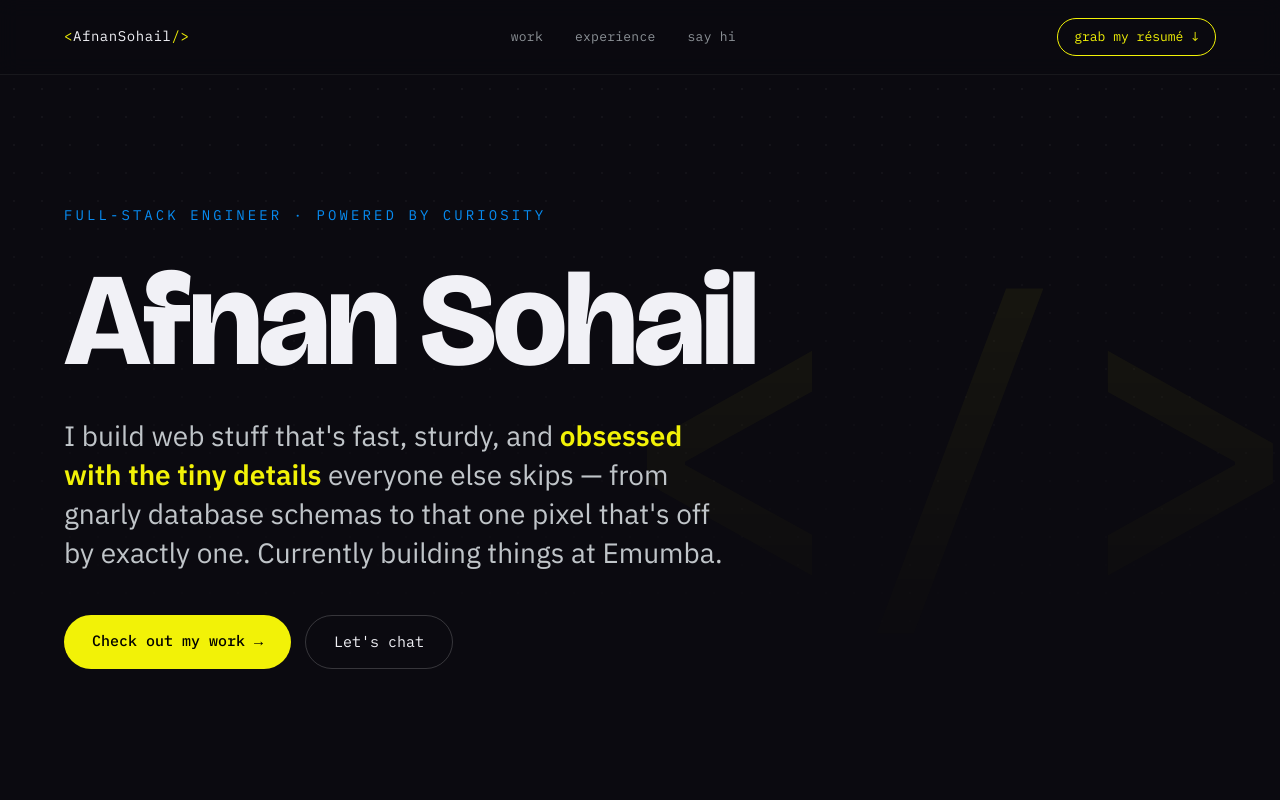
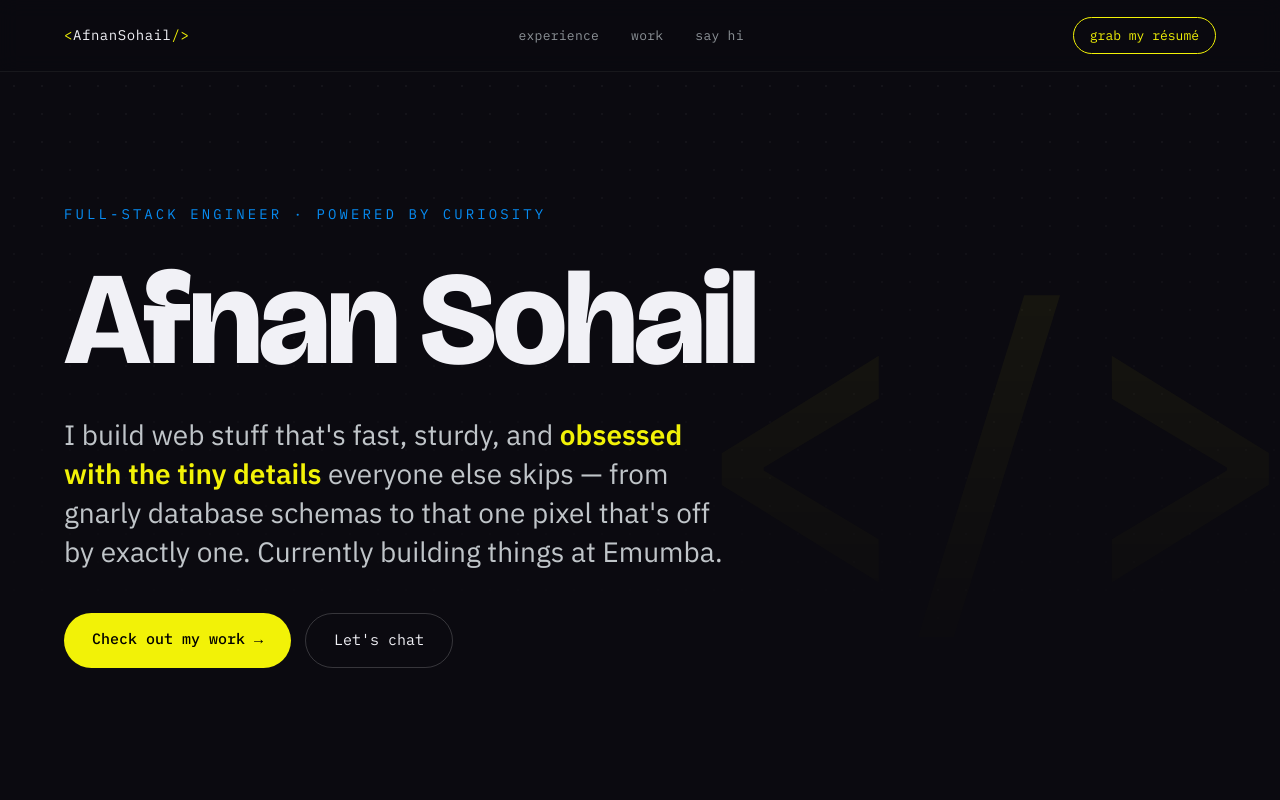
Before and after one commit to afnansohail/afnansohail.github.io, a React (Vite) app: page / in a window 1280 px wide. Shown: the top 800 px of the page. Built offline with nearby package versions, Linux system fonts and the light colour scheme.

Commit message:
Refactor Header component to use HEADER_HEIGHT constant and adjust layout; update motion duration and easing for improved animations

```diff
--- a/src/App.tsx
+++ b/src/App.tsx
@@ -1,5 +1,5 @@
 import { MotionConfig } from "motion/react";
-import Header from "./components/Header";
+import Header, { HEADER_HEIGHT } from "./components/Header";
 import Hero from "./components/Hero";
 import Skills from "./components/Skills";
 import Experience from "./components/Experience";
@@ -14,8 +14,11 @@ export default function App() {
       transition={{ duration: DURATION, ease: EASE }}
     >
       <div className="relative min-h-screen">
-        <div className="flex flex-col" style={{ minHeight: "100dvh" }}>
-          <Header />
+        <Header />
+        <div
+          className="flex flex-col"
+          style={{ minHeight: `calc(100dvh - ${HEADER_HEIGHT}px)` }}
+        >
           <Hero />
         </div>
         <main>
--- a/src/components/Header.tsx
+++ b/src/components/Header.tsx
@@ -4,10 +4,12 @@ import { content } from "../content";
 import { EASE } from "../lib/motion";
 
 const NAV_LINKS = [
+  { href: "#experience", label: "experience" },
   { href: "#work", label: "work" },
-  { href: "#experience", label: "experience" },
   { href: "#contact", label: "say hi" },
 ];
+
+export const HEADER_HEIGHT = 72;
 
 export default function Header() {
   const [hoveredIndex, setHoveredIndex] = useState<number | null>(null);
@@ -19,17 +21,19 @@ export default function Header() {
       transition={{ duration: 0.55, ease: EASE }}
       className="sticky top-0 z-50 flex items-center justify-between border-b border-white/6 bg-bg/72 backdrop-blur-[10px]"
       style={{
-        padding: "18px clamp(20px,5vw,64px)",
+        height: HEADER_HEIGHT,
+        padding: "0 clamp(20px,5vw,64px)",
       }}
     >
-      <div
-        className="font-mono text-ink"
+      <a
+        href="/"
+        className="font-mono text-ink transition-colors hover:text-secondary"
         style={{ fontSize: 14, letterSpacing: "0.04em" }}
       >
         <span className="text-primary">&lt;</span>
         {content.initials}
         <span className="text-primary">/&gt;</span>
-      </div>
+      </a>
 
       <nav
         className="flex font-mono"
@@ -70,7 +74,7 @@ export default function Header() {
         className="rounded-full border border-primary font-mono text-primary transition-colors hover:bg-primary hover:text-black"
         style={{ fontSize: 13, padding: "8px 16px" }}
       >
-        grab my résumé ↓
+        grab my résumé
       </motion.a>
     </motion.header>
   );
--- a/src/components/Hero.tsx
+++ b/src/components/Hero.tsx
@@ -11,14 +11,13 @@ export default function Hero() {
         maxWidth: 1280,
       }}
     >
-      {/* code motif: dot-grid + oversized glyph (decorative) */}
       {options.showCodeMotif && (
         <div
           aria-hidden="true"
           className="dot-grid pointer-events-none absolute inset-0 overflow-hidden"
         >
           <div
-            className="select-none font-mono text-primary/8"
+            className="select-none text-primary/8"
             style={{
               position: "absolute",
               right: "clamp(-40px,-2vw,-20px)",
--- a/src/lib/motion.ts
+++ b/src/lib/motion.ts
@@ -1,10 +1,10 @@
 import type { Variants } from "motion/react";
 
 export const EASE: [number, number, number, number] = [0.16, 1, 0.3, 1];
-export const DURATION = 0.55;
+export const DURATION = 0.8;
 
 export const fadeUp: Variants = {
-  hidden: { opacity: 0, y: 20 },
+  hidden: { opacity: 0, y: 80 },
   visible: {
     opacity: 1,
     y: 0,
```
